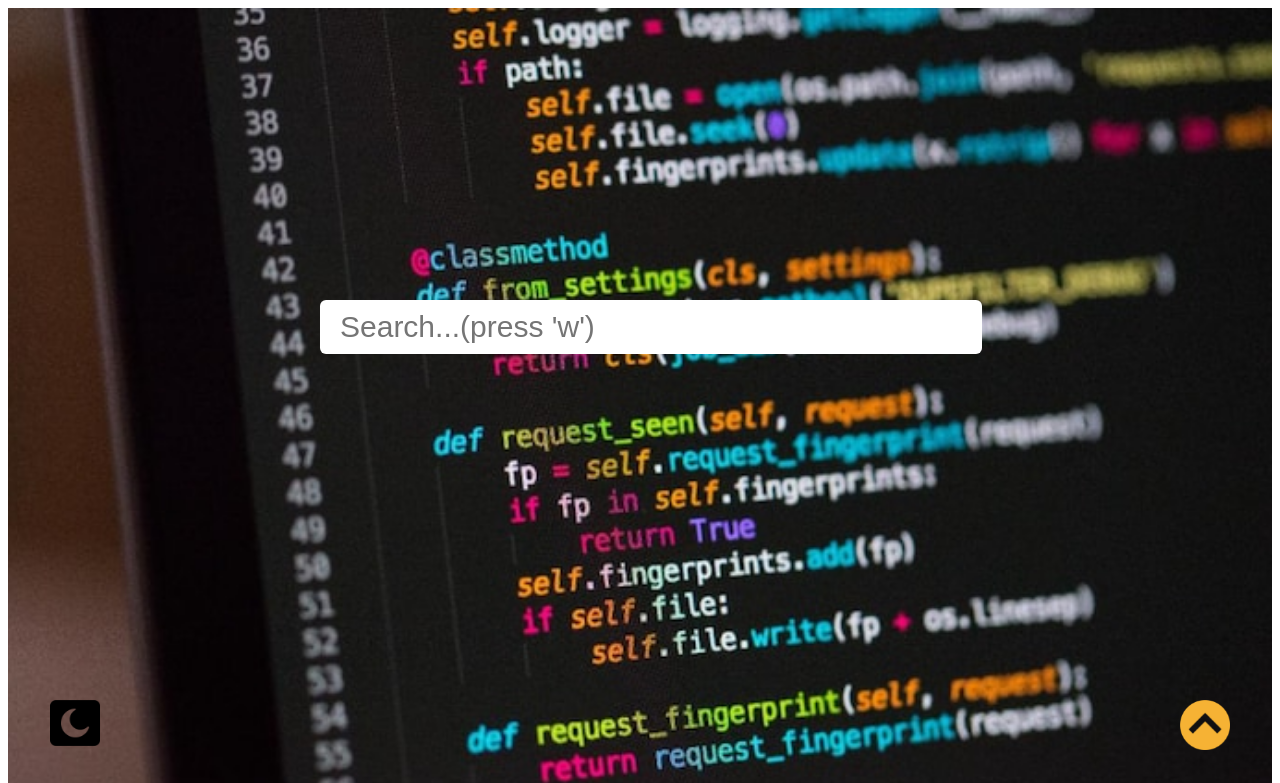
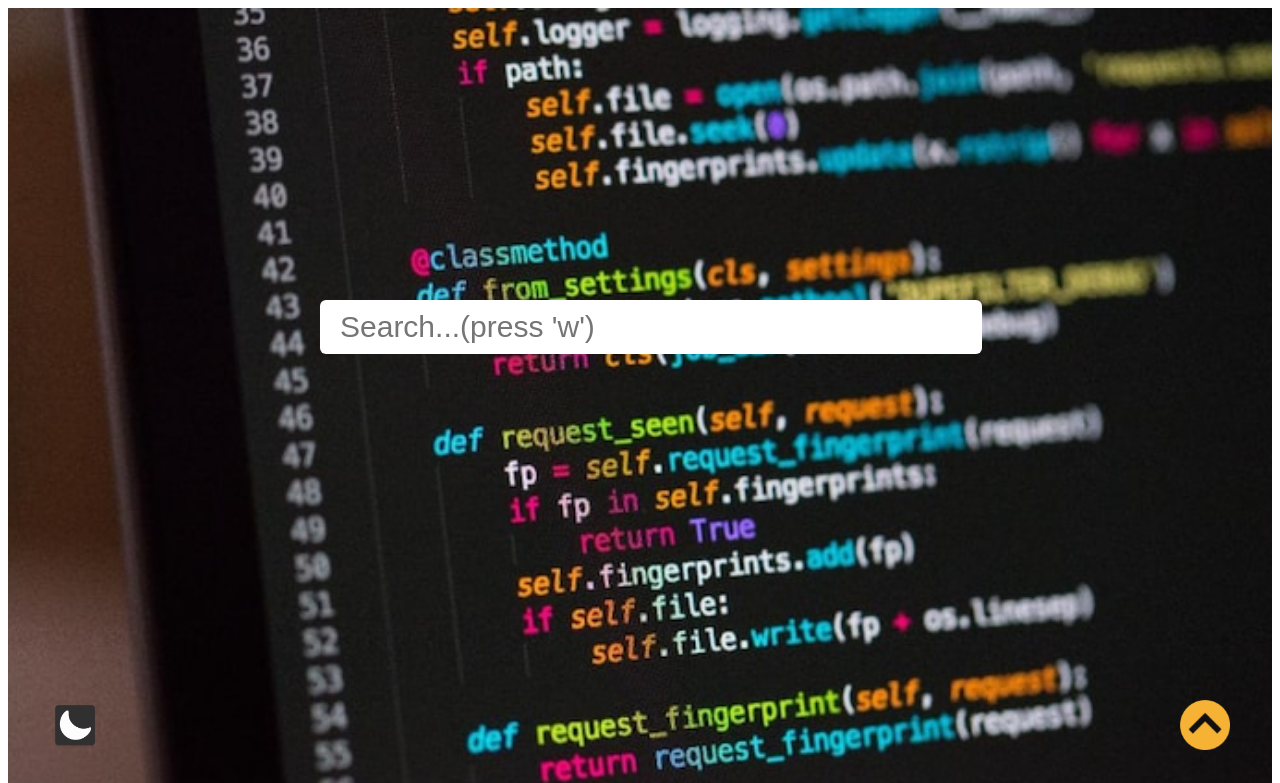
Before and after one commit to Oraange/webREPO, a plain HTML site: page main.html in a window 1280 px wide. Shown: the top 783 px of the page. Drawn offline with nearby package versions, Linux system fonts and the light colour scheme.

Commit message:
tenth commit

```diff
--- a/sty.css
+++ b/sty.css
@@ -152,7 +152,7 @@ input[type=checkbox] + label {
   left: 50px;
   bottom: 50px;
   cursor: pointer;
-  background: url('dark.png') no-repeat 0 0px / contain;
+  background: url('drkmd.png') no-repeat 0 0px / contain;
 }
 
 input[type=checkbox]:checked + label{
```
Also changed, not shown: baptcopy.jpeg, drkmd.png (added).
